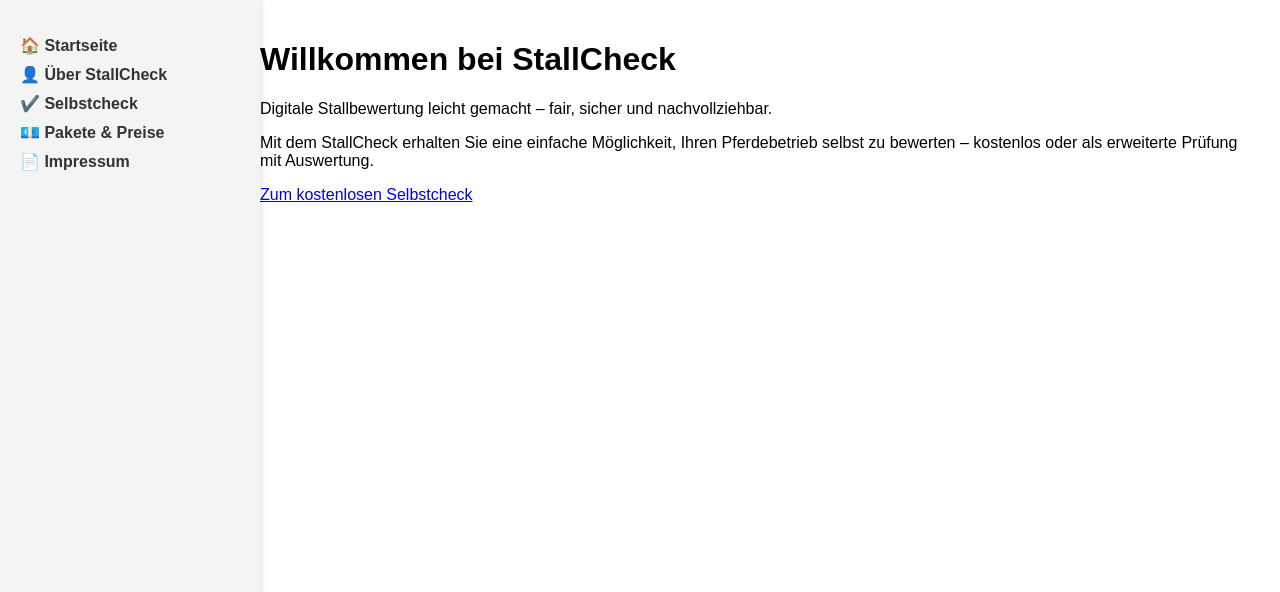
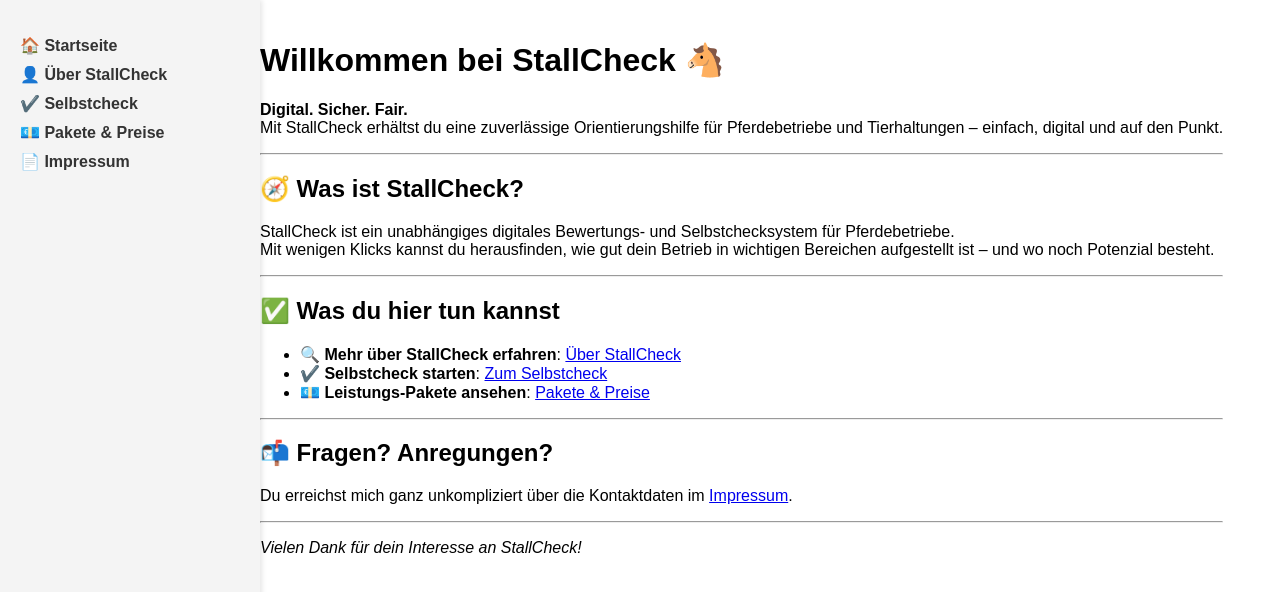
Before and after one commit to Kerstin78/stallcheck, a Jekyll site: the page built from index.md, in a window 1280 px wide. Shown: the top 592 px of the page. Built offline with Jekyll 4.4.1, drawn with Linux system fonts in a browser that asks for light colours.

Commit message:
Update index.md

```diff
--- a/index.md
+++ b/index.md
@@ -3,10 +3,32 @@
 title: Startseite
 ---
 
-# Willkommen bei StallCheck
+# Willkommen bei StallCheck 🐴
 
-Digitale Stallbewertung leicht gemacht – fair, sicher und nachvollziehbar.
+**Digital. Sicher. Fair.**
+Mit StallCheck erhältst du eine zuverlässige Orientierungshilfe für Pferdebetriebe und Tierhaltungen – einfach, digital und auf den Punkt.
 
-Mit dem StallCheck erhalten Sie eine einfache Möglichkeit, Ihren Pferdebetrieb selbst zu bewerten – kostenlos oder als erweiterte Prüfung mit Auswertung.
+---
 
-[Zum kostenlosen Selbstcheck](selbstcheck)
+## 🧭 Was ist StallCheck?
+
+StallCheck ist ein unabhängiges digitales Bewertungs- und Selbstchecksystem für Pferdebetriebe.
+Mit wenigen Klicks kannst du herausfinden, wie gut dein Betrieb in wichtigen Bereichen aufgestellt ist – und wo noch Potenzial besteht.
+
+---
+
+## ✅ Was du hier tun kannst
+
+- 🔍 **Mehr über StallCheck erfahren**: [Über StallCheck](ueber.html)
+- ✔️ **Selbstcheck starten**: [Zum Selbstcheck](selbstcheck.html)
+- 💶 **Leistungs-Pakete ansehen**: [Pakete & Preise](pakete.html)
+
+---
+
+## 📬 Fragen? Anregungen?
+
+Du erreichst mich ganz unkompliziert über die Kontaktdaten im [Impressum](impressum.html).
+
+---
+
+*Vielen Dank für dein Interesse an StallCheck!*
```
